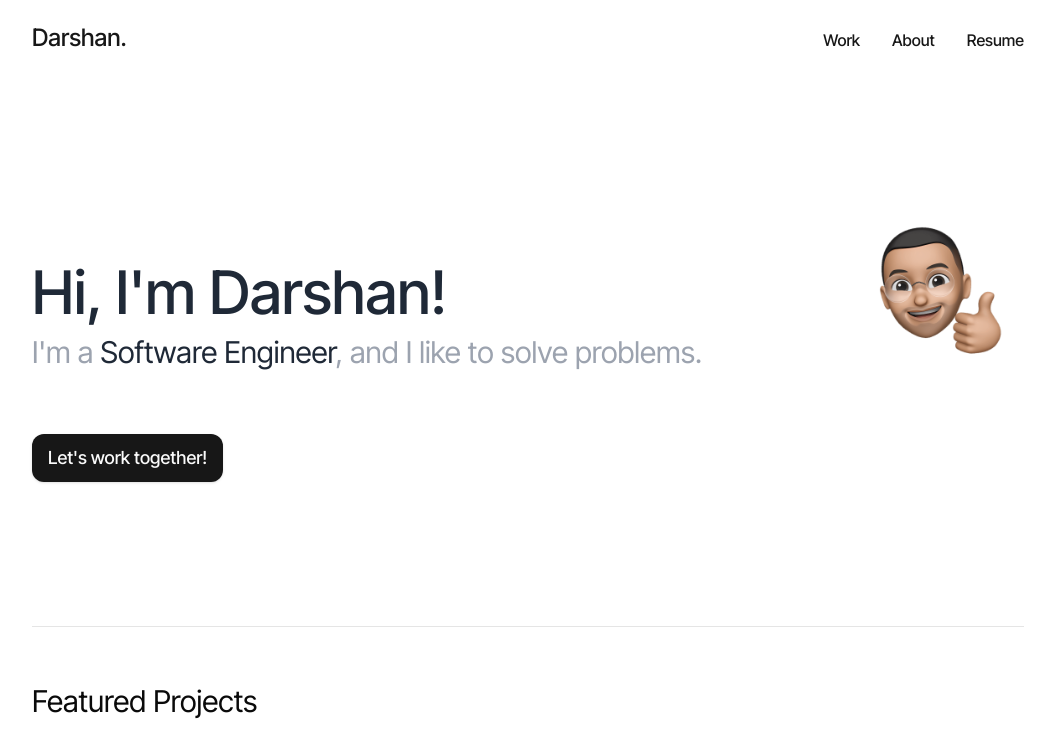
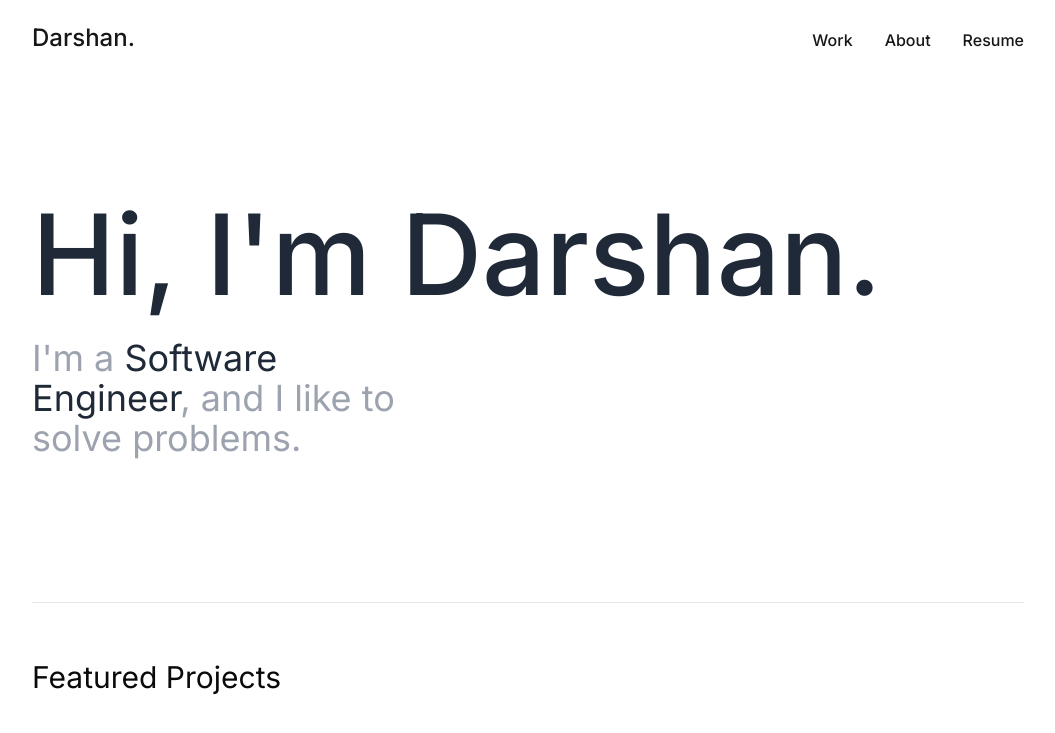
Before and after one commit to darshangoswami/Portfolio, a React (Vite) app: page / in a window 1280 px wide. Shown: the top 733 px of the page, without its empty margins (112-1167 px from the left). Built offline with nearby package versions, Linux system fonts and the light colour scheme.

Commit message:
update font and hero

```diff
--- a/index.html
+++ b/index.html
@@ -3,8 +3,10 @@
   <head>
     <meta charset="UTF-8" />
     <meta name="viewport" content="width=device-width, initial-scale=1.0" />
+    <link rel="preconnect" href="https://fonts.googleapis.com" />
+    <link rel="preconnect" href="https://fonts.gstatic.com" crossorigin />
     <link
-      href="https://fonts.googleapis.com/css2?family=Inter+Tight:ital,wght@0,100..900;1,100..900&display=swap"
+      href="https://fonts.googleapis.com/css2?family=Inter:ital,opsz,wght@0,14..32,100..900;1,14..32,100..900&display=swap"
       rel="stylesheet"
     />
     <title>Darshan Goswami</title>
--- a/src/App.jsx
+++ b/src/App.jsx
@@ -28,20 +28,14 @@ function App() {
         </div>
       </nav>
       <main className="px-5 md:px-20 lg:px-36">
-        <div className="mb-36 flex flex-col">
-          <div className="w-44 self-center my-10 md:pt-20 md:self-end md:mr-[-3rem] lg:mr-0">
-            <img src={memoji} alt="" />
-          </div>
-          <h1 className="text-4xl lg:text-6xl text-gray-800 font-medium md:mt-[-9.5rem]">
-            Hi, I'm Darshan!
+        <div className="mt-44 mb-36">
+          <h1 className="text-4xl lg:text-[7rem] text-gray-800 font-medium">
+            Hi, I'm Darshan.
           </h1>
-          <h2 className="text-2xl text-gray-400 lg:text-3xl mt-3 flex-wrap">
+          <h2 className="w-2/5 text-2xl text-gray-400 lg:text-4xl lg:mt-16 flex-wrap">
             I'm a <span className="text-gray-800">Software Engineer</span>, and
             I like to solve problems.
           </h2>
-          <Button asChild className="mt-16 py-6 text-lg w-fit rounded-xl">
-            <a href="mailto:goswamd@purdue.edu">Let's work together!</a>
-          </Button>
         </div>
         <Separator className="mb-14" />
         <h3 className="text-3xl mb-10">Featured Projects</h3>
--- a/src/index.css
+++ b/src/index.css
@@ -69,5 +69,5 @@
 }
 
 body {
-  font-family: "Inter Tight", sans-serif;
+  font-family: "Inter", sans-serif;
 }
```
